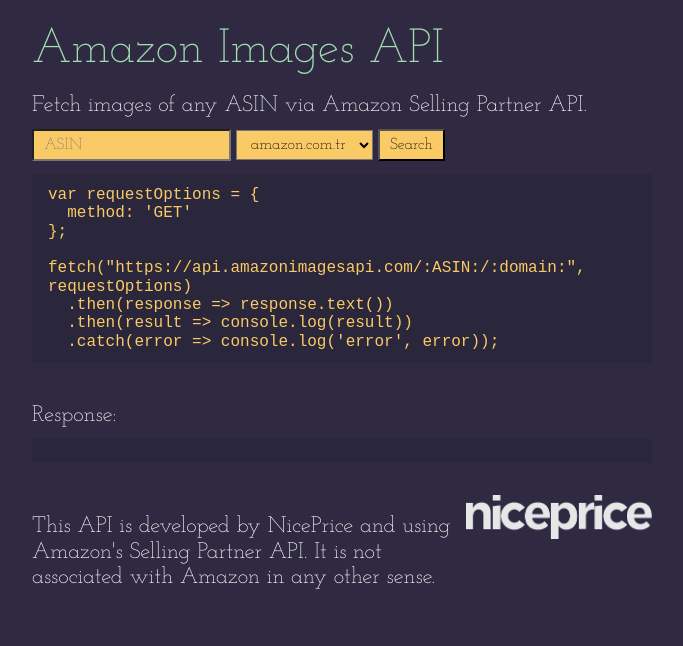
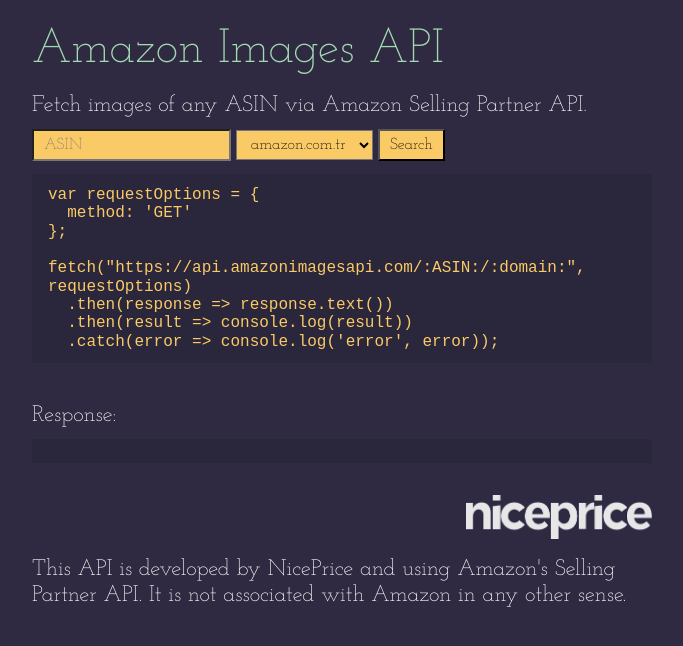
Before and after one commit to erayalakese/amazonimagesapi.com, a plain HTML site: page index.html in a window 1280 px wide. Shown: the whole page, without its empty margins (298-981 px from the left). Drawn offline with nearby package versions, Linux system fonts and the light colour scheme.

Commit message:
Update index.html

```diff
--- a/index.html
+++ b/index.html
@@ -64,7 +64,7 @@ requestOptions)
 
 <a href="https://niceprice.rooftop.company"><img src="niceprice-logo.png" alt="niceprice-logo" /></a>
 
-	<section>
+	<section style="clear: both">
 		<h2>This API is developed by NicePrice and using Amazon's Selling Partner API. It is not associated with Amazon in any other sense.</h2>
 	</section>
 </div>
```
